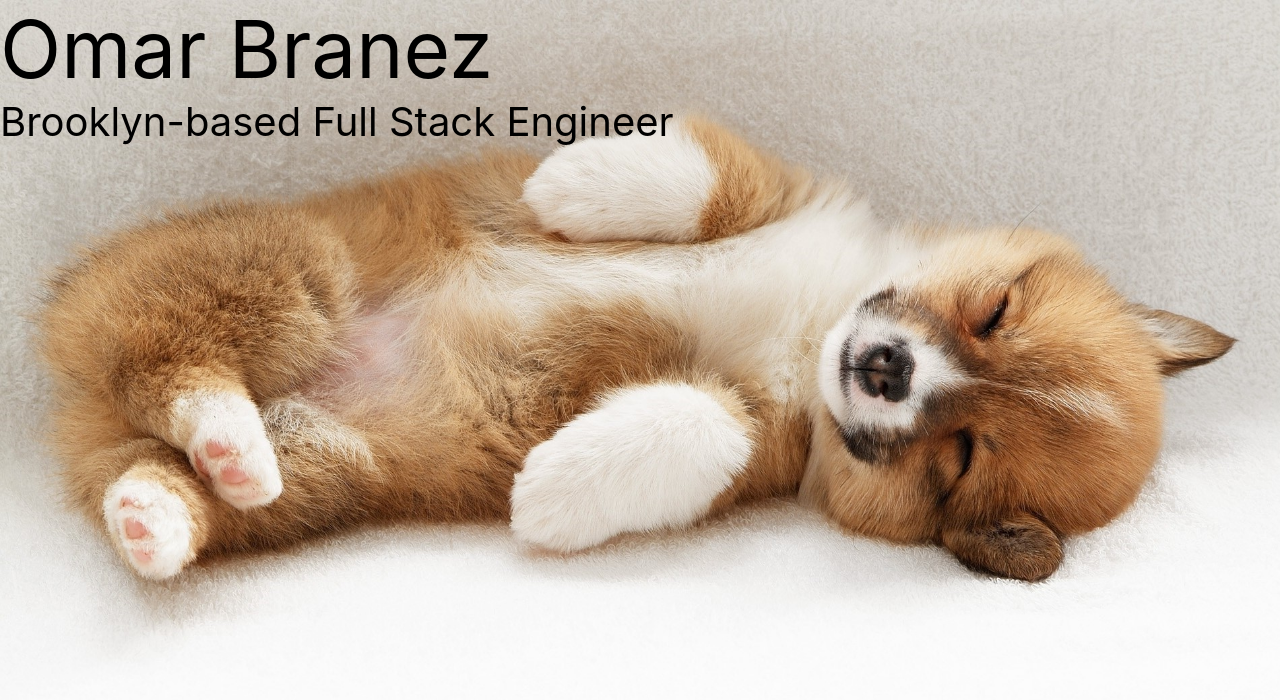
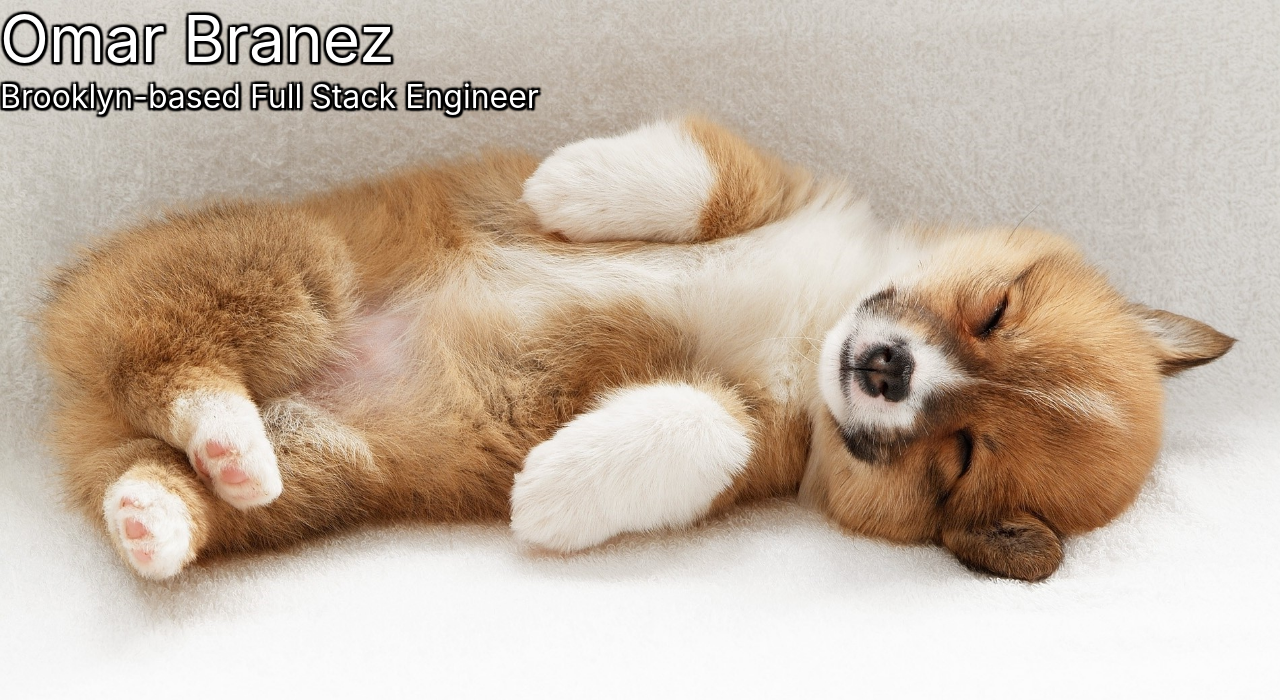
Before and after one commit to omarbranez/portfolio-react, a React (Create React App) app: page / in a window 1280 px wide. Shown: the top 700 px of the page. Built offline with nearby package versions, Linux system fonts and the light colour scheme.

Commit message:
make header its own component

```diff
--- a/src/App.js
+++ b/src/App.js
@@ -5,12 +5,13 @@ import Blog from './pages/Blog';
 import Contact from './pages/Contact';
 import Projects from './pages/Projects';
 import Skills from './pages/Skills';
+import Header from './components/Header';
 import { BrowserRouter, Routes, Route} from 'react-router-dom'
 
 function App() {
   return (
-
     <BrowserRouter>
+    <Header/>
     <Routes>
 
       <Route path='/' element={<Landing/>}/>
--- a/src/Landing.js
+++ b/src/Landing.js
@@ -2,7 +2,6 @@ import corgiSleep from './assets/background-corgi-sleep.jpg'
 import { Tooltip, Typography } from '@material-ui/core'
 import { ThemeProvider } from '@material-ui/core/styles'
 import { theme } from './themes/theme'
-// import {motion} from 'framer-motion'
 
 
 const Landing = () => {
@@ -54,10 +53,7 @@ const Landing = () => {
                     </g>
                 </svg>
             </div>
-            <div style={{ position: "absolute", top: "0" }}>
-                <span style={{ fontSize: "10vh" }}>Omar Branez</span><br />
-                <span style={{ fontSize: "5vh" }}>Brooklyn-based Full Stack Engineer</span>
-            </div>
+
         </div>
     )
 }
--- /dev/null
+++ b/src/components/Header.js
@@ -0,0 +1,10 @@
+const Header = () => {
+    return (
+        <div style={{ position: "absolute", top: "0", zIndex:"2" }}>
+            <span style={{ fontSize: "8vh" ,webkitTextFillColor: "white", textShadow: "-2px -2px 2px #000, 2px -2px 2px #000, 2px -2px 2px #000, 2px  2px 2px #000,2px 2px 2px #000,2px 2px 2px #000,-2px  2px 2px #000,-2px 2px 2px #000"}}>Omar Branez</span><br />
+            <span style={{ fontSize: "4vh" , webkitTextFillColor: "white", textShadow: "-2px -2px 2px #000, 2px -2px 2px #000, 2px -2px 2px #000, 2px  2px 2px #000,2px 2px 2px #000,2px 2px 2px #000,-2px  2px 2px #000,-2px 2px 2px #000"}}>Brooklyn-based Full Stack Engineer</span>
+        </div>
+    )
+}
+
+export default Header
--- a/src/pages/Skills.js
+++ b/src/pages/Skills.js
@@ -1,32 +1,33 @@
-import {useState, useEffect} from 'react'
+import { useState, useEffect } from 'react'
 import CorgiSploot from '../assets/background-corgi-sploot-2.jpg'
-import {Grid, Typography} from '@material-ui/core'
+import { Grid, Typography } from '@material-ui/core'
+import Header from '../components/Header'
 
 const Skills = () => {
 
     const [showFront, setShowFront] = useState(false)
     const [showBack, setShowBack] = useState(false)
 
-    const FrontEndSkills = ({showMore}) => {
+    const FrontEndSkills = ({ showMore }) => {
         return (
             <div>
-                <span style={{fontSize: "6vh", fontWeight: "bold", webkitTextFillColor: "white", textShadow:"-2px -2px 2px #000, 2px -2px 2px #000, 2px -2px 2px #000, 2px  2px   2px #000,2px  2px 2px #000,2px    2px 2px #000,-2px  2px 2px #000,-2px  2px   2px #000"}}>Front End Proficiencies</span>
-                <div style={{display: showMore ? "block" : "none"}}>
-                <span>More Things</span>
+                <span style={{ fontSize: "6vh", fontWeight: "bold", webkitTextFillColor: "white", textShadow: "-2px -2px 2px #000, 2px -2px 2px #000, 2px -2px 2px #000, 2px  2px   2px #000,2px  2px 2px #000,2px    2px 2px #000,-2px  2px 2px #000,-2px  2px   2px #000" }}>Front End Proficiencies</span>
+                <div style={{ display: showMore ? "block" : "none" }}>
+                    <span>More Things</span>
 
                 </div>
             </div>
         )
     }
 
-    const BackEndSkills = ({showMore}) => {
+    const BackEndSkills = ({ showMore }) => {
         return (
             <div>
 
-            <span style={{fontSize: "6vh", fontWeight: "bold", webkitTextFillColor: "white", textShadow:"-2px -2px 2px #000, 2px -2px 2px #000, 2px -2px 2px #000, 2px  2px   2px #000,2px  2px 2px #000,2px    2px 2px #000,-2px  2px 2px #000,-2px  2px   2px #000"}}>Back End Proficiencies</span>
-            <div style={{display: showMore ? "block" : "none"}}>
-                <span>More Things</span>
-            </div>
+                <span style={{ fontSize: "6vh", fontWeight: "bold", webkitTextFillColor: "white", textShadow: "-2px -2px 2px #000, 2px -2px 2px #000, 2px -2px 2px #000, 2px  2px   2px #000,2px  2px 2px #000,2px    2px 2px #000,-2px  2px 2px #000,-2px  2px   2px #000" }}>Back End Proficiencies</span>
+                <div style={{ display: showMore ? "block" : "none" }}>
+                    <span>More Things</span>
+                </div>
             </div>
         )
     }
@@ -39,25 +40,22 @@ const Skills = () => {
         setShowFront(!showFront)
     }
     return (
-        <div style={{overflow:"hidden"}}>
+        <div style={{ overflow: "hidden" }}>
             <div className="svg-container" height="100" width="100" >
                 <svg className="svg-content" height="100vh" width="100vw" version="1.1" xmlnsXlink="http://www.w3.org/1999/xlink" viewBox="0 0 1280 720" preserveAspectRatio="none" >
-                    <image href={CorgiSploot}/>
-                    <rect x="282" y="328" fill="#fff" opacity="0" width="322" height="297" cursor="grab" onClick={handleBackClick}/>
-                    <rect x="763" y="53" fill="#fff" opacity="0" width="194" height="249" cursor="grab" onClick={handleFrontClick}/>
+                    <image href={CorgiSploot} />
+                    <rect x="282" y="328" fill="#fff" opacity="0" width="322" height="297" cursor="grab" onClick={handleBackClick} />
+                    <rect x="763" y="53" fill="#fff" opacity="0" width="194" height="249" cursor="grab" onClick={handleFrontClick} />
                 </svg>
             </div>
-            <div style={{position: "absolute", top: "0", userSelect: "none"}}>
-                <span style={{fontSize: "10vh", webkitTextFillColor: "white", textShadow:"-2px -2px 2px #000, 2px -2px 2px #000, 2px -2px 2px #000, 2px  2px   2px #000,2px  2px 2px #000,2px    2px 2px #000,-2px  2px 2px #000,-2px  2px   2px #000"}}>Omar Branez</span><br/>
-            <span style={{fontSize: "5vh", webkitTextFillColor: "white", textShadow:"-2px -2px 2px #000, 2px -2px 2px #000, 2px -2px 2px #000, 2px  2px   2px #000,2px  2px 2px #000,2px    2px 2px #000,-2px  2px 2px #000,-2px  2px   2px #000"}}>Brooklyn-based Full Stack Developer</span>
-            <div style={{top:"2vh", left: "70vw", position: "absolute", }}>
+            <div style={{ top: "2vh", left: "70vw", position: "absolute", }}>
+                <FrontEndSkills showMore={showFront} />
+            </div>
+            <div style={{ top: "45vh", left: "8vw", position: "absolute", }}>
+                <BackEndSkills showMore={showBack} />
+            </div>
+            {/* <Header/> */}
 
-            <FrontEndSkills showMore={showFront}/>
-            </div>
-            <div style={{top:"45vh", left: "8vw", position: "absolute", }}>
-            <BackEndSkills showMore={showBack}/>
-            </div>
-        </div>
         </div>
     )
 }
```
Also changed, not shown: src/pages/Contact.js (+22 -21 lines).
